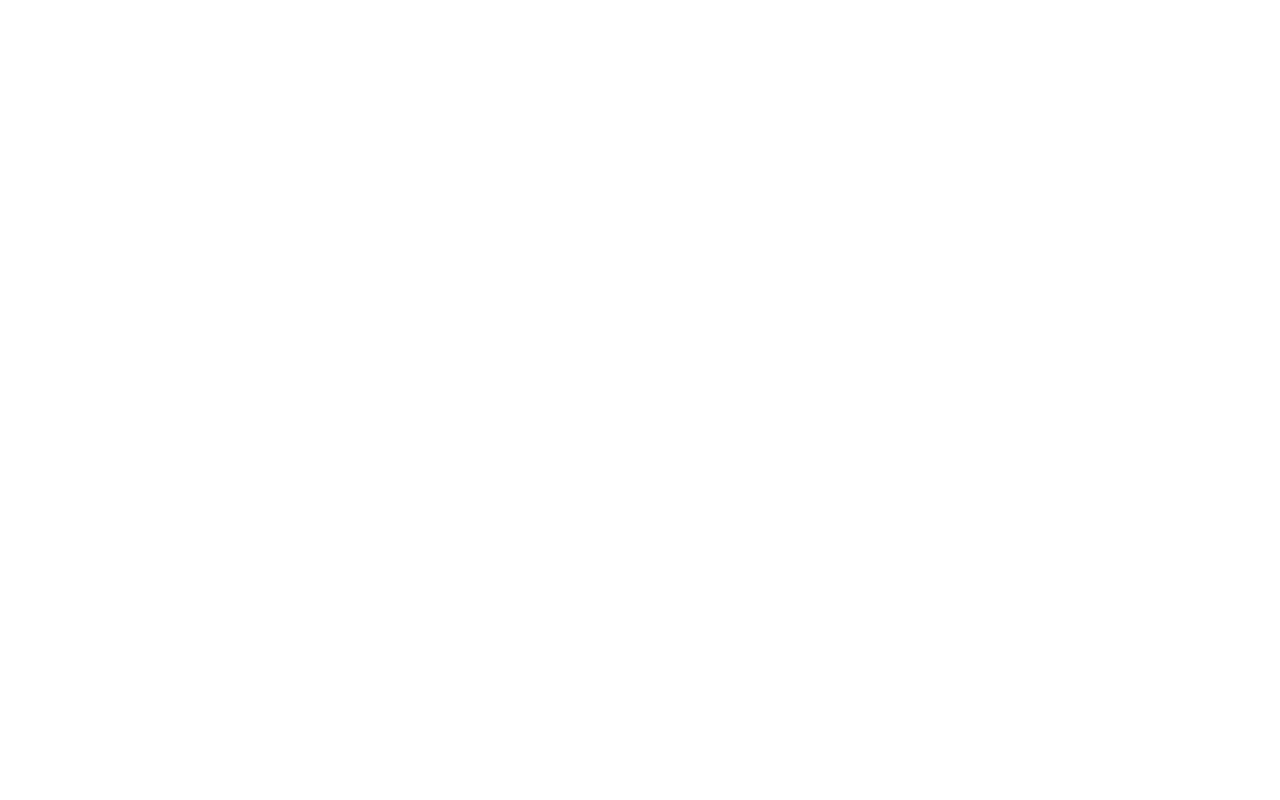
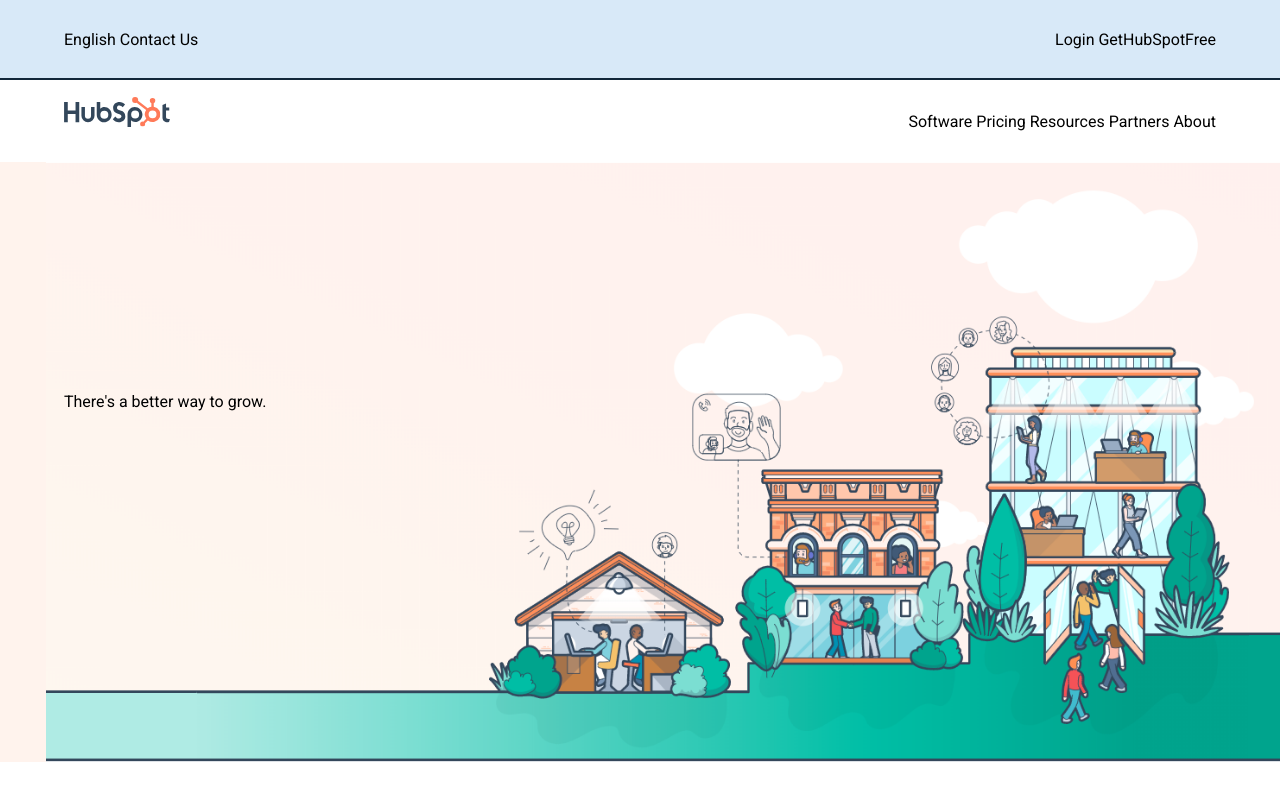
Before and after one commit to francesco-maurella/htmlcss-hubspot, a plain HTML site: page index.html in a window 1280 px wide. Drawn offline with Linux system fonts and the light colour scheme.

Commit message:
Abbozzamento header

```diff
--- a/css/style.css
+++ b/css/style.css
@@ -8,7 +8,62 @@ body {
   font-family: 'Roboto';
 }
 
-.container {
+/* Utility CSS */
+.content {
+  width: 90%;
+  margin: auto;
+}
+
+.clear:after {
+  content: '';
+  display: table;
+  clear: both;
+}
+
+.f-left {
+  float: left;
+}
+
+.f-right {
+  float: right;
+}
+
+
+/* / Utility CSS */
+
+/* INTESTAZIONE */
+header {
   width: 100%;
-  height: 100%;
+  height: 100vh;
+  padding-top: 82px;
 }
+
+.fixbar {
+  width: 100%;
+  height: 80px;
+  background: #D8E9F8;
+  border-bottom: 2px solid #12273A;
+  position: fixed;
+  top: 0;
+}
+
+.menu {
+  width: 100%;
+  background: #FFF;
+  vertical-align: middle;
+}
+
+.menu, .fixbar {
+  line-height: 80px;
+}
+
+.jumbotron {
+  height: 600px;
+  padding-top: 200px;
+  background-color: #FFF3ED;
+  background-image: url('../img/jumbotron.png');
+  background-repeat: no-repeat;
+  background-size: contain;
+  background-position: right bottom;
+}
+/* / INTESTAZIONE */
--- a/index.html
+++ b/index.html
@@ -8,31 +8,60 @@
   </head>
   <body>
 
-    <div class="container">
-
     <!--  INTESTAZIONE  -->
     <header>
       <!-- Fixbar -->
-        <nav>
+      <nav class="fixbar">
+        <div class="content clear">
+          <!-- Left Side -->
+          <div class="f-left">
+            English
+            Contact Us
+          </div>
+          <!-- / Left Side -->
 
+          <!-- Right Side -->
+          <div class="f-right">
+            Login
+            GetHubSpotFree
+          </div>
+          <!-- / Right Side -->
+        </div>
       </nav>
       <!-- / Fixbar -->
 
       <!-- Navbar -->
-        <nav>
+      <nav class="menu">
+        <div class="content clear">
+          <!-- Left Side -->
+          <div class="f-left">
+            <img src="img/logo.svg" alt="Hubspot">
+          </div>
+          <!-- / Left Side -->
 
+          <!-- Right Side -->
+          <div class="f-right">
+            Software
+            Pricing
+            Resources
+            Partners
+            About
+          </div>
+          <!-- / Right Side -->
+        </div
       </nav>
       <!-- / Navbar -->
 
       <!-- Jumbotron -->
-        <section>
-
+      <section class="jumbotron">
+        <div class="content">
+          There's a better way to grow.
+        </div>
       </section>
       <!-- / Jumbotron -->
     </header>
     <!--  / INTESTAZIONE  -->
 
-    </div>
 
   </body>
 </html>
```
Lines whose indentation alone changed are shown as unchanged.
